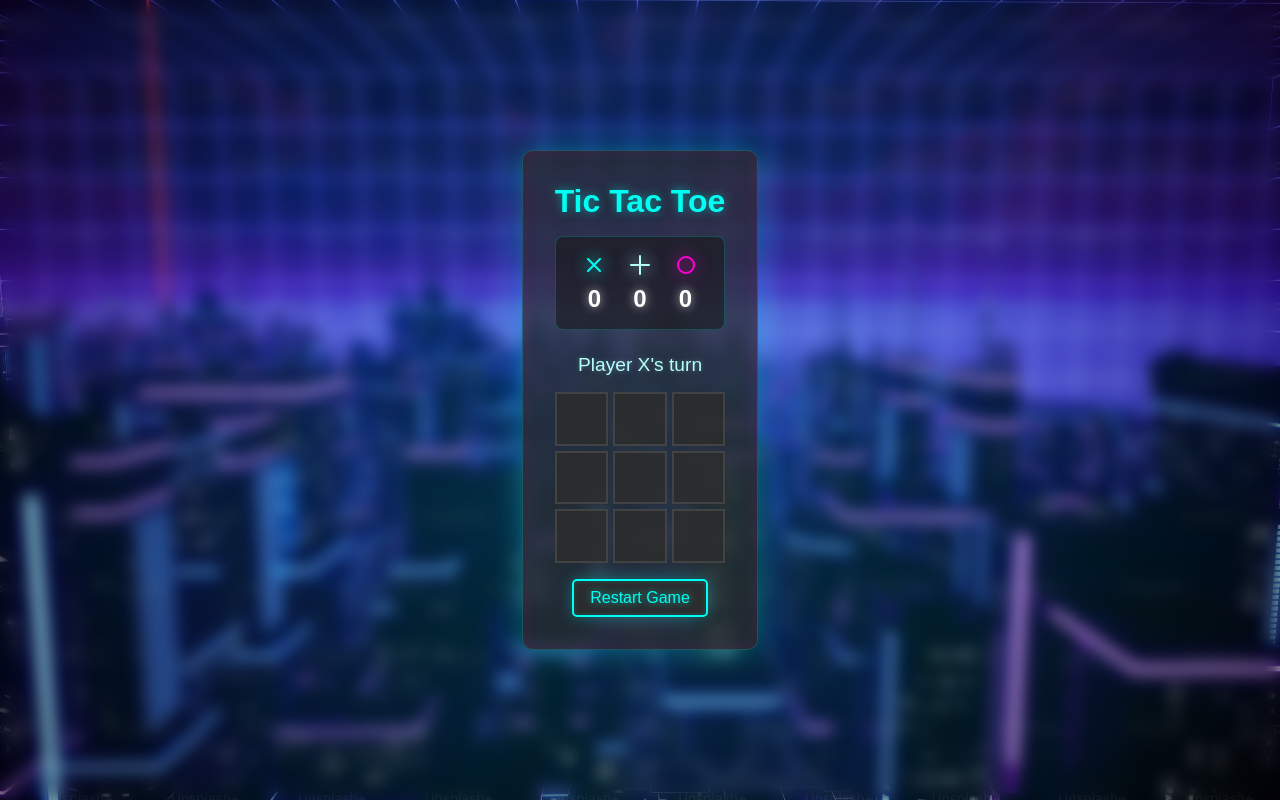
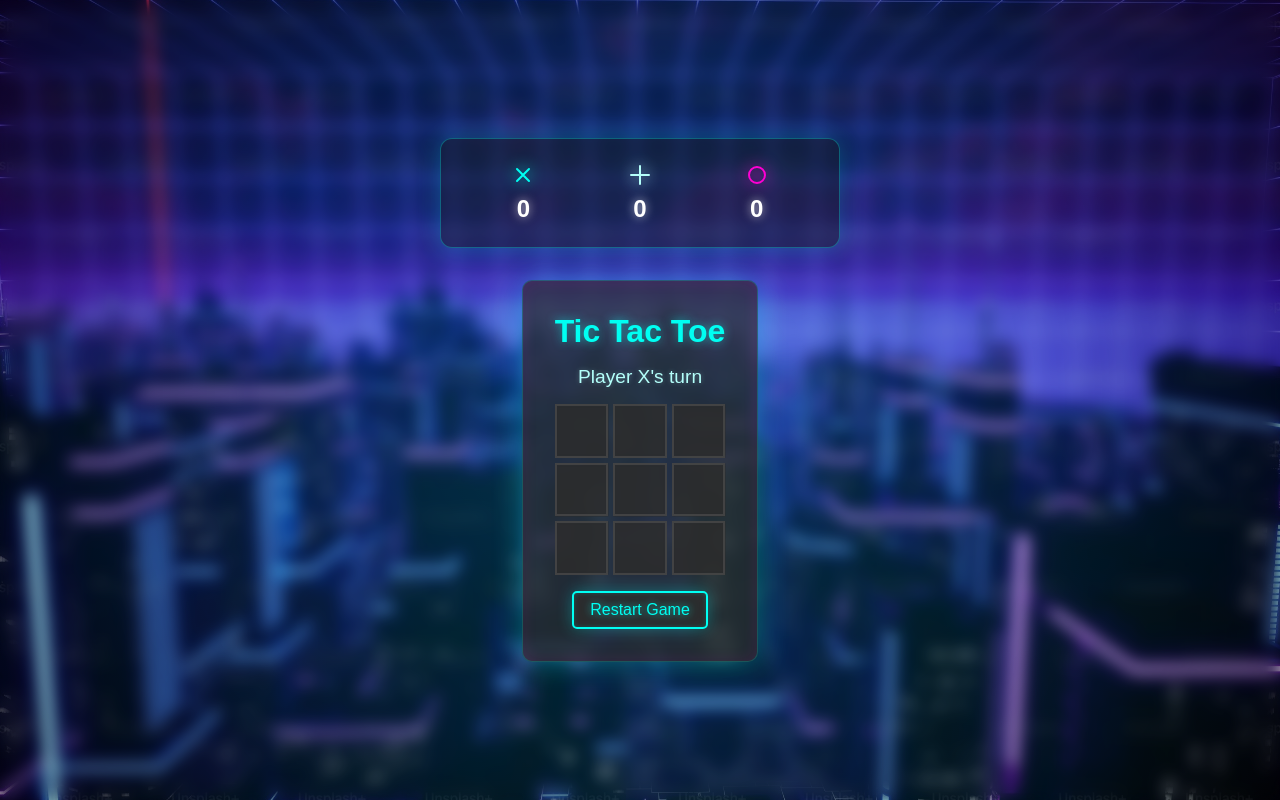
Before and after one commit to HASH1MX/TraeTicTacToe, a plain HTML site: page index.html in a window 1280 px wide. Drawn offline with Linux system fonts and the light colour scheme.

Commit message:
refactor(styles): adjust layout and styling for better UI consistency
Move the scoreboard outside the container for better visual hierarchy and update styles to improve spacing, shadows, and border effects. This enhances the overall user experience by making the interface more polished and cohesive.

```diff
--- a/index.html
+++ b/index.html
@@ -7,8 +7,6 @@
     <link rel="stylesheet" href="styles.css">
 </head>
 <body>
-    <div class="container">
-        <h1>Tic Tac Toe</h1>
     <div class="scoreboard">
         <div class="score-item">
             <svg class="player-x icon"><use href="icons.svg#icon-x"/></svg>
@@ -23,6 +21,8 @@
             <span class="score" id="score-o">0</span>
         </div>
     </div>
+    <div class="container">
+        <h1>Tic Tac Toe</h1>
         <div class="status" id="status">Player X's turn</div>
         <div class="game-board" id="board">
             <div class="cell" data-cell></div>
--- a/styles.css
+++ b/styles.css
@@ -19,6 +19,7 @@
 body {
     font-family: Arial, sans-serif;
     display: flex;
+    flex-direction: column;
     justify-content: center;
     align-items: center;
     min-height: 100vh;
@@ -67,11 +68,18 @@ body::before {
     .scoreboard {
         display: flex;
         justify-content: space-around;
-        margin-bottom: 1.5rem;
-        padding: 1rem;
-        background: rgba(26, 26, 26, 0.6);
-        border-radius: 8px;
-        border: 1px solid rgba(0, 255, 242, 0.2);
+        margin-bottom: 2rem;
+        padding: 1.5rem;
+        background: rgba(26, 26, 26, 0.4);
+        border-radius: 12px;
+        border: 1px solid rgba(0, 255, 242, 0.3);
+        box-shadow: 0 0 25px rgba(0, 255, 255, 0.2);
+        width: 100%;
+        max-width: 400px;
+        margin-left: auto;
+        margin-right: auto;
+        position: relative;
+        z-index: 2;
     }
 
     .score-item {
```
Lines whose indentation alone changed are shown as unchanged.
